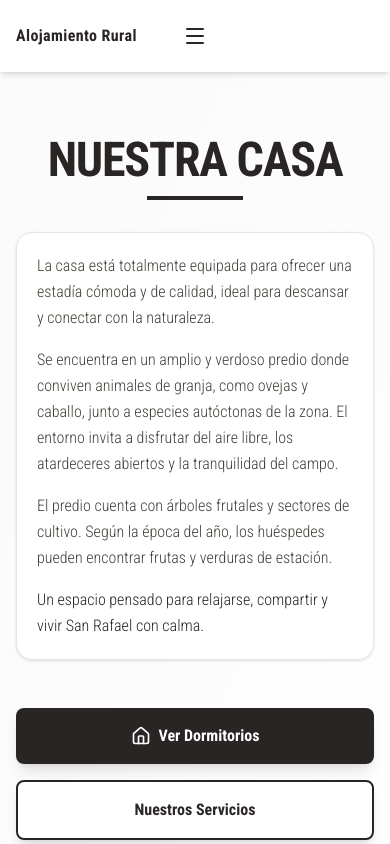
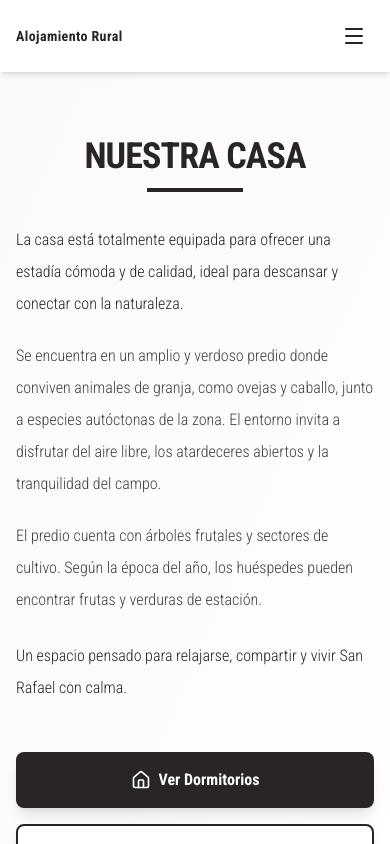
Before and after one commit to MojeZcg/casa-de-campo, a Next.js app: page / in a window 390 px wide. Shown: the top 844 px of the page. Built offline with nearby package versions, Linux system fonts and the light colour scheme.

Commit message:
feat: agregar compatibilidad mobile con los cambios anteriores

```diff
--- a/app/components/Navigation.tsx
+++ b/app/components/Navigation.tsx
@@ -19,10 +19,10 @@ export default function Navigation() {
 
   return (
     <nav className="bg-white shadow-md sticky top-0 z-50">
-      <div className=" relative px-4 sm:px-6 py-1">
+      <div className="relative px-4 sm:px-6 py-1">
         <Link
           href="/"
-          className="absolute left-4 sm:left-10 top-1/2 -translate-y-1/2 font-bold text-stone-800 leading-tight tracking-wide transition-opacity hover:opacity-80"
+          className="absolute left-4 sm:left-10 top-1/2 -translate-y-1/2 font-bold text-stone-800 leading-tight tracking-wide transition-opacity hover:opacity-80 z-10"
         >
           <span className="hidden sm:inline text-base md:text-xl">
             <span className="block">Virgen de Lourdes</span>
@@ -30,11 +30,11 @@ export default function Navigation() {
               Alojamiento Rural
             </span>
           </span>
-          <span className="sm:hidden text-base font-semibold">
+          <span className="sm:hidden text-sm font-semibold">
             Alojamiento Rural
           </span>
         </Link>
-        <div className="flex justify-center items-center h-16 sm:h-20">
+        <div className="flex justify-end md:justify-center items-center h-16 sm:h-20">
           {/* Logo */}
 
           {/* Desktop Navigation */}
@@ -56,7 +56,7 @@ export default function Navigation() {
 
           {/* Mobile Menu Button */}
           <button
-            className="md:hidden p-2 rounded-lg hover:bg-stone-100 transition-colors"
+            className="md:hidden p-2 rounded-lg hover:bg-stone-100 transition-colors ml-auto"
             onClick={() => setMobileMenuOpen(!mobileMenuOpen)}
             aria-label="Toggle menu"
           >
--- a/app/components/ReservaModal.tsx
+++ b/app/components/ReservaModal.tsx
@@ -283,7 +283,7 @@ export default function ReservaModal({
                 ></textarea>
               </div>
 
-              <div className="flex gap-3 pt-4 border-t border-stone-200 mt-6">
+              <div className="flex flex-col sm:flex-row gap-3 pt-4 border-t border-stone-200 mt-6">
                 <button
                   type="button"
                   onClick={onClose}
--- a/app/dormitorios/page.tsx
+++ b/app/dormitorios/page.tsx
@@ -88,7 +88,7 @@ export default function DormitoriosPage() {
                 className="bg-white border-2 border-stone-200 rounded-lg overflow-hidden hover:shadow-xl transition-all"
               >
                 {/* Imagen */}
-                <div className="relative h-54 w-full overflow-hidden">
+                <div className="relative h-56 w-full overflow-hidden">
                   <Image
                     src={habitacion.imagen || "/habitacion-placeholder.jpg"}
                     alt={habitacion.nombre}
@@ -125,12 +125,12 @@ export default function DormitoriosPage() {
       </section>
 
       {/* Servicios Incluidos */}
-      <section className="py-12 px-6 bg-stone-50">
+      <section className="py-12 px-4 sm:px-6 bg-stone-50">
         <div className="max-w-4xl mx-auto">
-          <h2 className="text-3xl md:text-4xl font-bold text-stone-800 mb-8 text-center">
+          <h2 className="text-2xl sm:text-3xl md:text-4xl font-bold text-stone-800 mb-8 text-center">
             Servicios Incluidos en el Precio
           </h2>
-          <div className="bg-white border-2 border-stone-200 rounded-lg p-8">
+          <div className="bg-white border-2 border-stone-200 rounded-lg p-5 sm:p-8">
             <ul className="grid md:grid-cols-2 gap-4">
               {serviciosIncluidos.map((servicio, i) => (
                 <li key={i} className="flex items-center text-stone-600">
--- /dev/null
+++ b/app/loading.tsx
@@ -0,0 +1,25 @@
+export default function Loading() {
+  return (
+    <div className="fixed inset-0 z-9999 min-h-screen bg-stone-900">
+      <div
+        className="absolute inset-0 bg-cover bg-center"
+        style={{ backgroundImage: "url('/1.jpeg')" }}
+      />
+      <div className="absolute inset-0 bg-black/45" />
+
+      <div className="relative z-10 flex min-h-screen items-center justify-center px-6 text-center">
+        <div>
+          <p className="text-white/90 text-sm sm:text-base tracking-[0.25em] uppercase mb-3">
+            San Rafael · Mendoza
+          </p>
+          <h1 className="text-white text-3xl sm:text-5xl font-bold leading-tight">
+            Alojamiento Rural
+          </h1>
+          <p className="mt-4 text-white/90 text-base sm:text-lg">
+            Cargando experiencia...
+          </p>
+        </div>
+      </div>
+    </div>
+  );
+}
--- a/app/localizacion/page.tsx
+++ b/app/localizacion/page.tsx
@@ -3,7 +3,7 @@ import Link from "next/link";
 
 export default function LocalizacionPage() {
   return (
-    <div className=" bg-white">
+    <div className="min-h-screen bg-white">
       {/* Hero Section */}
       <section className="relative bg-linear-to-br from-stone-100 to-white pt-12 pb-8 sm:py-16 md:py-20 px-4 sm:px-6">
         <div className="max-w-6xl mx-auto text-center">
@@ -52,7 +52,7 @@ export default function LocalizacionPage() {
                 </p>
               </div>
             </div>
-            <div className="mt-4 pb-4 px-4 sm:px-6">
+            <div className="mt-4">
               <Link
                 href="https://maps.app.goo.gl/oUqvt1vqWDKqEeWGA"
                 target="_blank"
--- a/app/page.tsx
+++ b/app/page.tsx
@@ -13,18 +13,16 @@ export default function Home() {
       {/* Hero Section */}
       <section className="relative pt-16 pb-20 flex items-center justify-center px-4 sm:px-6 bg-linear-to-br from-stone-50 via-stone-100/30 to-white">
         <div className="max-w-5xl mx-auto text-center">
-          <h1 className="text-5xl sm:text-6xl md:text-7xl font-bold text-stone-800 mb-3 tracking-tight">
+          <h1 className="text-4xl sm:text-6xl md:text-7xl font-bold text-stone-800 mb-3 tracking-tight">
             NUESTRA CASA
           </h1>
           <div className="w-24 h-1 bg-stone-800 mx-auto mb-8"></div>
 
-          <div className="max-w-4xl mx-auto mb-12 text-left">
-            <div className="bg-white/90 border border-stone-200 rounded-2xl p-5 sm:p-7 md:p-8 shadow-sm">
-              <div className="space-y-4 text-base sm:text-lg text-stone-700 leading-relaxed">
-                <p>
-                  La casa está totalmente equipada para ofrecer una estadía
-                  cómoda y de calidad, ideal para descansar y conectar con la
-                  naturaleza.
+          <div className="max-w-3xl mx-auto mb-12 text-left">
+            <div className="space-y-5 text-base sm:text-lg text-stone-700 leading-8 sm:leading-9">
+              <p className="text-stone-800">
+                La casa está totalmente equipada para ofrecer una estadía cómoda
+                y de calidad, ideal para descansar y conectar con la naturaleza.
               </p>
               <p>
                 Se encuentra en un amplio y verdoso predio donde conviven
@@ -34,14 +32,13 @@ export default function Home() {
               </p>
               <p>
                 El predio cuenta con árboles frutales y sectores de cultivo.
-                  Según la época del año, los huéspedes pueden encontrar frutas
-                  y verduras de estación.
+                Según la época del año, los huéspedes pueden encontrar frutas y
+                verduras de estación.
               </p>
-                <p className="font-medium text-stone-800">
-                  Un espacio pensado para relajarse, compartir y vivir San
-                  Rafael con calma.
+              <p className="font-medium text-stone-800 pt-1">
+                Un espacio pensado para relajarse, compartir y vivir San Rafael
+                con calma.
               </p>
-              </div>
             </div>
           </div>
 
@@ -77,7 +74,7 @@ export default function Home() {
 
           <div className="grid md:grid-cols-2 gap-4 sm:gap-6">
             {/* Foto Principal - Foto 1 */}
-            <div className="md:row-span-2 relative h-100 sm:h-125 md:h-full overflow-hidden rounded-xl sm:rounded-2xl shadow-xl sm:shadow-2xl group">
+            <div className="md:row-span-2 relative h-72 sm:h-96 md:h-full overflow-hidden rounded-xl sm:rounded-2xl shadow-xl sm:shadow-2xl group">
               <Image
                 src="/1.jpeg"
                 alt="Vista principal de la casa de campo"
@@ -93,7 +90,7 @@ export default function Home() {
             </div>
 
             {/* Foto 2 */}
-            <div className="relative h-45 sm:h-60 overflow-hidden rounded-xl sm:rounded-2xl shadow-lg sm:shadow-xl group">
+            <div className="relative h-56 sm:h-60 overflow-hidden rounded-xl sm:rounded-2xl shadow-lg sm:shadow-xl group">
               <Image
                 src="/2.jpeg"
                 alt="Interior acogedor de la casa rural"
@@ -108,7 +105,7 @@ export default function Home() {
             </div>
 
             {/* Foto 4 */}
-            <div className="relative h-45 sm:h-60  overflow-hidden rounded-xl sm:rounded-2xl shadow-lg sm:shadow-xl group">
+            <div className="relative h-56 sm:h-60  overflow-hidden rounded-xl sm:rounded-2xl shadow-lg sm:shadow-xl group">
               <Image
                 src="/4.jpeg"
                 alt="Espacios de la casa de campo"
--- a/app/servicios/page.tsx
+++ b/app/servicios/page.tsx
@@ -38,7 +38,7 @@ export default function ServiciosPage() {
   return (
     <div className="min-h-screen bg-white">
       {/* Hero */}
-      <section className="bg-linear-to-br from-stone-100 to-white py-12 sm:py-16 md:py-16 px-4 sm:px-6">
+      <section className="bg-linear-to-br from-stone-100 to-white py-12 sm:py-16 md:py-20 px-4 sm:px-6">
         <div className="max-w-4xl mx-auto text-center">
           <h1 className="text-3xl sm:text-4xl md:text-5xl lg:text-6xl font-bold text-stone-800 mb-4 sm:mb-6">
             Nuestros Servicios
@@ -50,18 +50,18 @@ export default function ServiciosPage() {
       </section>
 
       {/* Servicios Grid */}
-      <section className=" px-4 sm:px-6">
+      <section className="py-8 sm:py-12 px-4 sm:px-6">
         <div className="max-w-6xl mx-auto">
           <div className="grid sm:grid-cols-2 lg:grid-cols-3 gap-6 sm:gap-8">
             {servicios.map((servicio, index) => (
               <div
                 key={index}
-                className="bg-white border-2 border-stone-200 rounded-lg p-8 hover:shadow-xl transition-all hover:border-stone-400"
+                className="bg-white border-2 border-stone-200 rounded-lg p-6 sm:p-8 hover:shadow-xl transition-all hover:border-stone-400"
               >
                 <div className="w-16 h-16 mb-3 text-stone-700">
                   {servicio.icono}
                 </div>
-                <h3 className="text-2xl font-bold text-stone-800 mb-3">
+                <h3 className="text-xl sm:text-2xl font-bold text-stone-800 mb-3">
                   {servicio.titulo}
                 </h3>
                 <p className="text-stone-600">{servicio.descripcion}</p>
```
Lines whose indentation alone changed are shown as unchanged.
